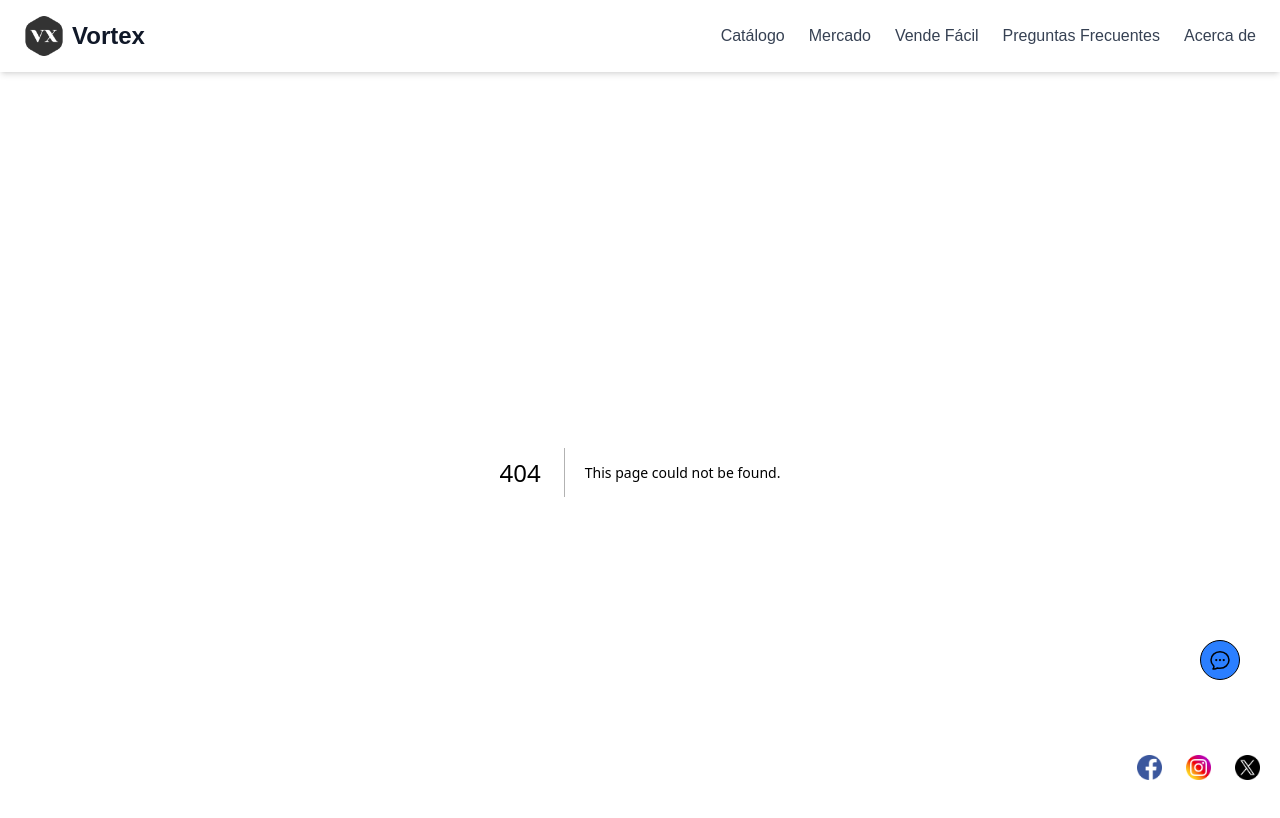
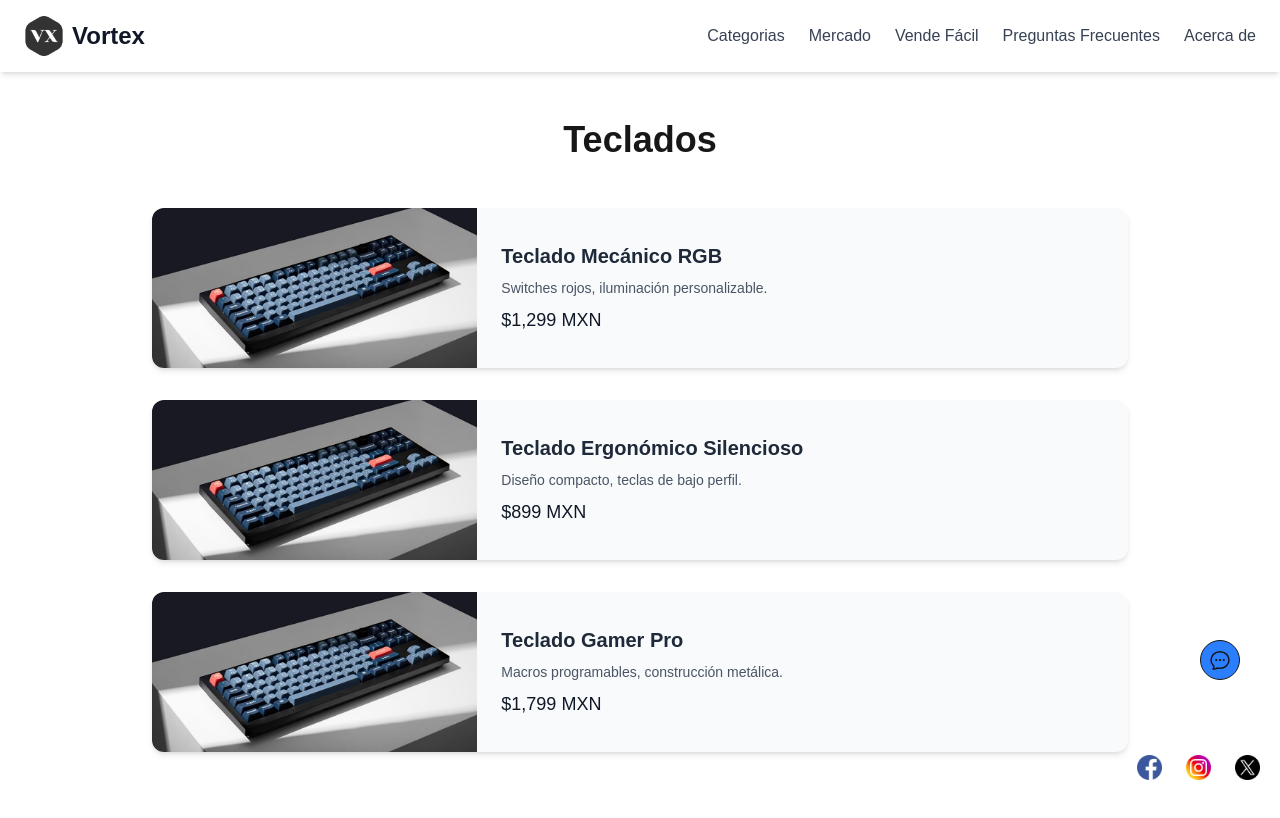
Before and after one commit to AxelMBC/vortex-ecommerce, a Next.js app: page /categoria/teclados in a window 1280 px wide. Before the commit this address had no page. Shown: the top 818 px of the page. Built offline with nearby package versions, Linux system fonts and the light colour scheme.

Commit message:
componente para mostrar categorias agregado, componente para mostrar productos de teclado ha sido agregado

```diff
--- /dev/null
+++ b/app/categoria/teclados/[pId]/page.tsx
@@ -0,0 +1,5 @@
+const tecladoIndividual = ()=> {
+    return <p>Teclado individual</p>
+}
+
+export default tecladoIndividual
--- /dev/null
+++ b/app/categoria/teclados/page.tsx
@@ -0,0 +1,93 @@
+"use client";
+import { motion } from "framer-motion";
+import Image from "next/image";
+import keyboardImage1 from "../../../public/landing-carousel/Keyboard.jpg"; // Placeholder, replace with actual product images
+
+export default function TecladosPagina() {
+  // Sample product data for "Teclados"
+  const products = [
+    {
+      name: "Teclado Mecánico RGB",
+      price: "$1,299 MXN",
+      description: "Switches rojos, iluminación personalizable.",
+      image: keyboardImage1,
+    },
+    {
+      name: "Teclado Ergonómico Silencioso",
+      price: "$899 MXN",
+      description: "Diseño compacto, teclas de bajo perfil.",
+      image: keyboardImage1,
+    },
+    {
+      name: "Teclado Gamer Pro",
+      price: "$1,799 MXN",
+      description: "Macros programables, construcción metálica.",
+      image: keyboardImage1,
+    },
+  ];
+
+  // Animation variants for product cards
+  const productVariants = {
+    hidden: { opacity: 0, x: -50 },
+    visible: (i) => ({
+      opacity: 1,
+      x: 0,
+      transition: {
+        duration: 0.5,
+        delay: i * 0.15, // Staggered entrance
+        ease: "easeInOut",
+      },
+    }),
+  };
+
+  return (
+    <section className="w-full max-w-5xl mx-auto px-6 py-12">
+      {/* Title */}
+      <motion.h2
+        initial={{ opacity: 0, y: -30 }}
+        animate={{ opacity: 1, y: 0 }}
+        transition={{ duration: 0.6 }}
+        className="text-4xl font-bold text-center mb-12"
+      >
+        Teclados
+      </motion.h2>
+
+      {/* Product List */}
+      <div className="space-y-8">
+        {products.map((product, index) => (
+          <motion.div
+            key={product.name}
+            custom={index}
+            initial="hidden"
+            animate="visible"
+            variants={productVariants}
+            whileHover={{
+              y: -10,
+              boxShadow: "0 10px 20px rgba(0, 0, 0, 0.1)",
+              transition: { duration: 0.3 },
+            }} // Elevated hover effect
+            className="flex items-center bg-gray-50 rounded-xl overflow-hidden shadow-md hover:shadow-lg transition-shadow duration-300"
+          >
+            {/* Product Image */}
+            <div className="relative w-1/3 h-40 flex-shrink-0">
+              <Image
+                src={product.image}
+                alt={product.name}
+                fill
+                className="object-cover"
+              />
+            </div>
+            {/* Product Info */}
+            <div className="p-6 flex-1">
+              <h3 className="text-xl font-semibold text-gray-800 mb-2">
+                {product.name}
+              </h3>
+              <p className="text-gray-600 text-sm mb-2">{product.description}</p>
+              <p className="text-lg font-medium text-gray-900">{product.price}</p>
+            </div>
+          </motion.div>
+        ))}
+      </div>
+    </section>
+  );
+}
--- /dev/null
+++ b/app/categorias/categoriasComponente/CategoriasComponente.tsx
@@ -0,0 +1,94 @@
+"use client";
+import {useRouter} from "next/navigation"
+import { motion } from "framer-motion";
+import Image from "next/image";
+import keyboardImage from "../../../public/landing-carousel/Keyboard.jpg";
+import pcImage from "../../../public/landing-carousel/PC.jpg";
+import headphonesImage from "../../../public/landing-carousel/Headphones.jpg";
+
+export default function CategoriesSection() {
+  const router = useRouter()
+  const categories = [
+    {
+      name: "Teclados",
+      image: keyboardImage,
+      description: "Explora teclados mecánicos y ergonómicos de alta calidad.",
+    },
+    {
+      name: "PC",
+      image: pcImage,
+      description:
+        "Potencia tu experiencia con nuestras computadoras de vanguardia.",
+    },
+    {
+      name: "Audífonos",
+      image: headphonesImage,
+      description: "Sumérgete en el sonido con audífonos premium.",
+    },
+  ];
+
+  // Animation variants for the cards
+  const cardVariants = {
+    hidden: { opacity: 0, y: 30, scale: 0.95 },
+    visible: (i) => ({
+      opacity: 1,
+      y: 0,
+      scale: 1,
+      transition: {
+        duration: 0.6,
+        delay: i * 0.2, // Staggered delay for each card
+        ease: "easeOut",
+      },
+    }),
+  };
+
+  return (
+    <section className="w-full max-w-6xl mx-auto px-6 py-12">
+      {/* Title */}
+      <motion.h2
+        initial={{ opacity: 0, y: -20 }}
+        animate={{ opacity: 1, y: 0 }}
+        transition={{ duration: 0.6 }}
+        className="text-3xl font-semibold text-center mb-10"
+      >
+        Nuestras Categorías
+      </motion.h2>
+
+      {/* Categories Grid */}
+      <div className="grid grid-cols-1 sm:grid-cols-2 lg:grid-cols-3 gap-8">
+        {categories.map((category, index) => (
+          <motion.div
+            key={category.name}
+            custom={index}
+            initial="hidden"
+            animate="visible"
+            variants={cardVariants}
+            whileHover={{ scale: 1.03, transition: { duration: 0.3 } }} // Subtle hover effect
+            className="bg-white rounded-lg shadow-sm overflow-hidden cursor-pointer"
+            onClick={()=>router.push(`categoria/${category.name.toLocaleLowerCase()}`)}
+          >
+
+
+            {/* Image */}
+            <div className="relative w-full h-48">
+              <Image
+                src={category.image}
+                alt={category.name}
+                fill
+                className="object-cover"
+              />
+            </div>
+            {/* Content */}
+            <div className="p-6 text-center">
+              <h3 className="text-xl font-medium text-gray-800 mb-2">
+                {category.name}
+              </h3>
+              <p className="text-gray-600 text-sm">{category.description}</p>
+            </div>
+
+          </motion.div>
+        ))}
+      </div>
+    </section>
+  );
+}
--- /dev/null
+++ b/app/categorias/categoriasComponente/index.tsx
@@ -0,0 +1 @@
+export { default } from "./CategoriasComponente";
--- /dev/null
+++ b/app/categorias/page.tsx
@@ -0,0 +1,6 @@
+import CategoriasComponente from "./categoriasComponente";
+const CategoriasPagina = () => {
+  return <CategoriasComponente />;
+};
+
+export default CategoriasPagina;
--- a/app/components/NavBar/NavBar.tsx
+++ b/app/components/NavBar/NavBar.tsx
@@ -6,7 +6,7 @@ import Link from "next/link";
 import Image from "next/image";
 
 const menuItems = [
-  { name: "Catálogo", href: "/catalogo" },
+  { name: "Categorias", href: "/categorias" },
   { name: "Mercado", href: "/mercado" },
   { name: "Vende Fácil", href: "/vende-facil" },
   { name: "Preguntas Frecuentes", href: "/preguntas-frecuentes" },
```
